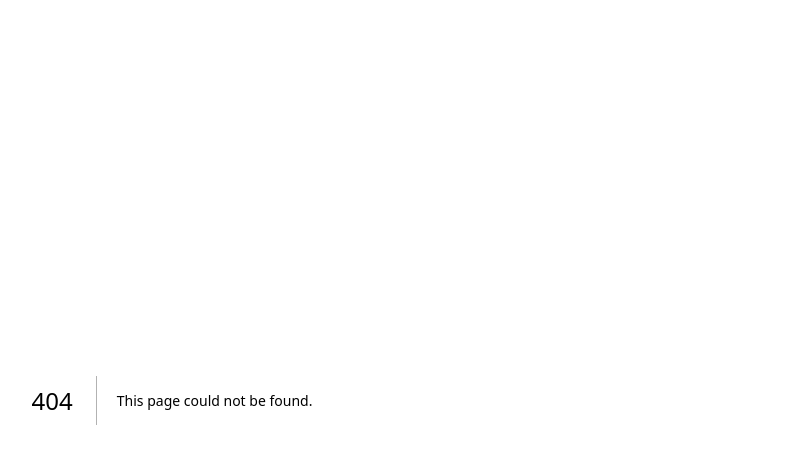
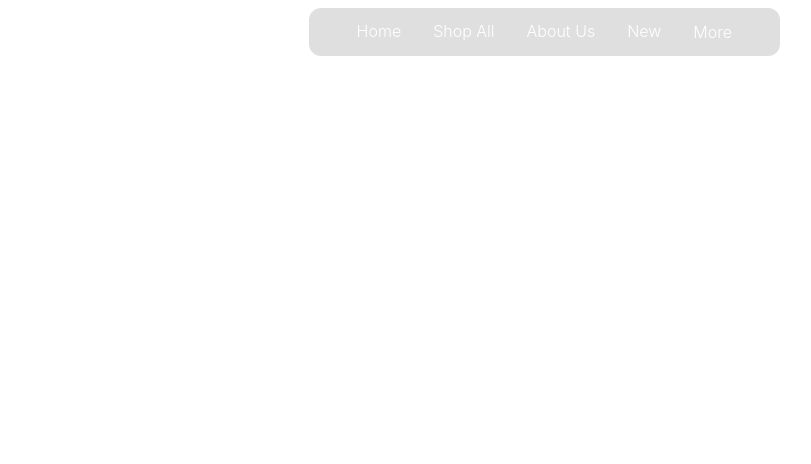
Before and after one commit to leticiaanobre/skincare_store, a Next.js app: page /navbar in a window 1280 px wide. Before the commit this address had no page. Shown: the top 464 px of the page, without its empty margins (468-1279 px from the left). Built offline with nearby package versions, Linux system fonts and the light colour scheme.

Commit message:
feat: added navbar component

```diff
--- /dev/null
+++ b/src/pages/navbar.tsx
@@ -0,0 +1,45 @@
+import { Box, Flex, Text, Spacer, Container, Heading, Button, Image, Menu, MenuButton, MenuList, MenuItem, background } from '@chakra-ui/react';
+import { useRouter } from 'next/router';
+import Link from "next/link"
+
+export default function Navbar() {
+    const router = useRouter();
+    const buttonHeader = {
+        color:"white",
+        variant:"ghost",
+        fontWeight:"300",
+        _hover: {
+            bg:"none",
+            color:"gray.700"
+        },
+    }
+    return(
+      <Flex as="header" py="2" px="8" alignItems="center" bg='none' position='relative' id="home">
+        <Text fontSize="xl" fontWeight="300" color="white">SKIN</Text>
+        <Spacer />
+        <Flex py="1" px="8" bg="rgba(150, 150, 150, 0.3)" borderRadius="12" backdropFilter="blur(10px)" >
+          <Link href="/HomePage" passHref >
+            <Button {...buttonHeader} isActive={router.pathname === '/'}>
+              Home
+            </Button>
+          </Link>
+          <Button {...buttonHeader}>Shop All</Button>
+          <Button {...buttonHeader}>
+            <Link href="/About" passHref>
+              About Us
+            </Link>
+          </Button>
+          <Button {...buttonHeader}>New</Button>
+          <Menu isLazy>
+            <MenuButton {...buttonHeader} px='16px'>More</MenuButton>
+            <MenuList bg="rgba(150, 150, 150, 0.3)" borderRadius="12" border='none' backdropFilter="blur(10px)">
+              {/* MenuItems are not rendered unless Menu is open */}
+              <MenuItem bg='none'>New Window</MenuItem>
+              <MenuItem bg='none'>Open Closed Tab</MenuItem>
+              <MenuItem bg='none'>Open File</MenuItem>
+            </MenuList>
+          </Menu>
+        </Flex>
+      </Flex>
+    )
+}
```
